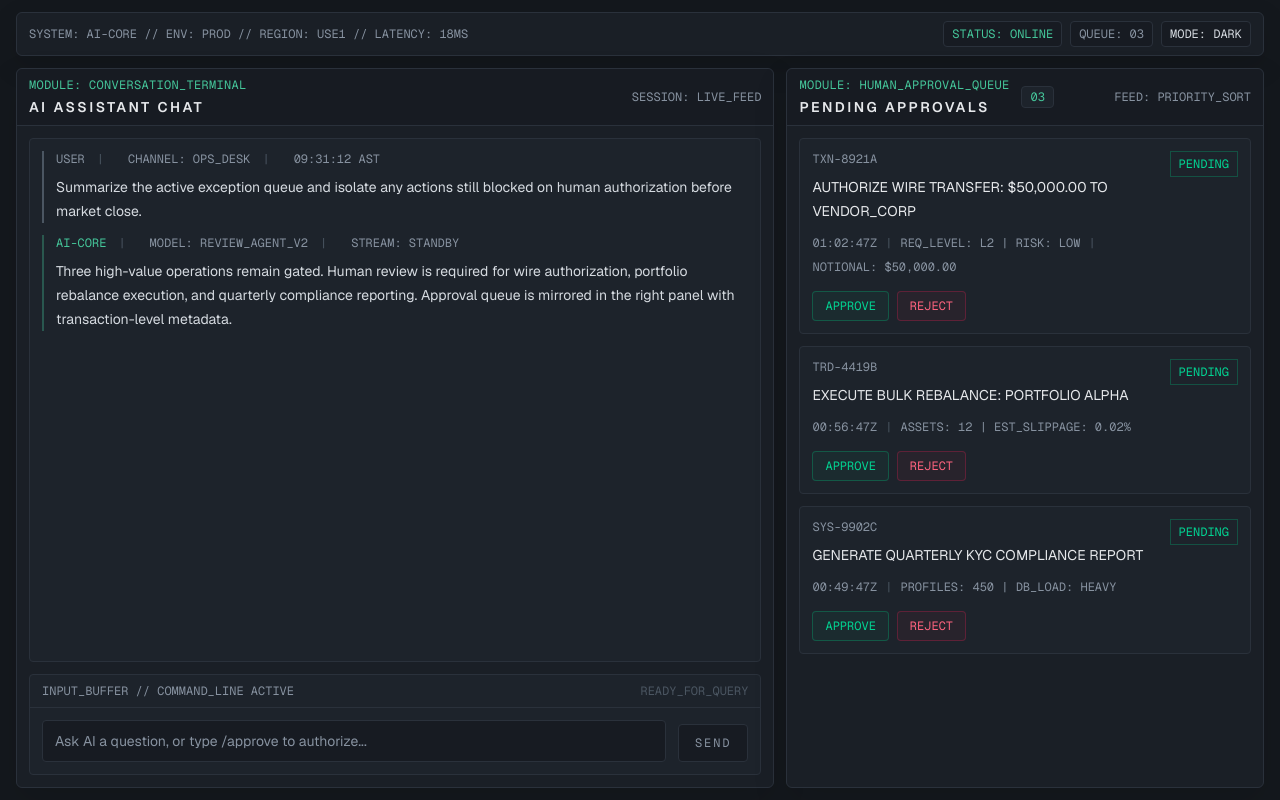
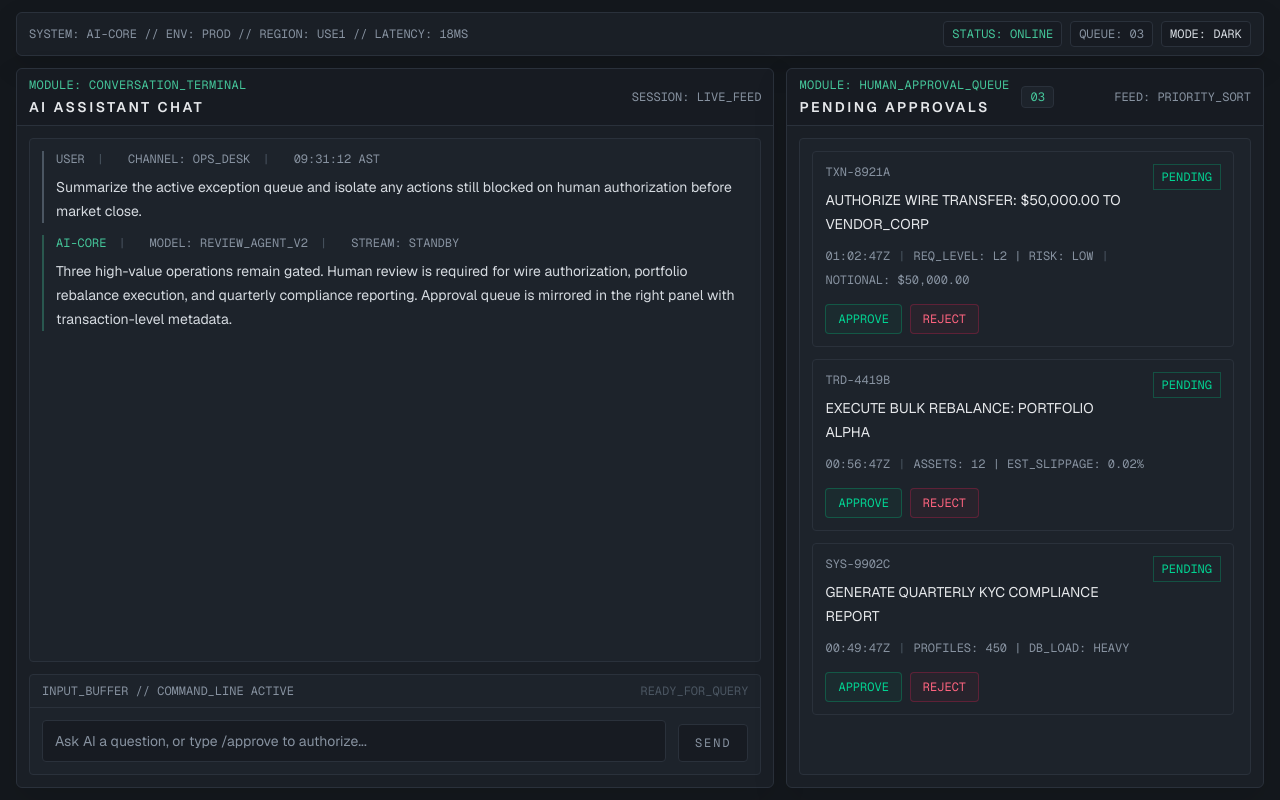
Before and after one commit to ShuaiNiu01/ai-dashboard, a Next.js app: page / in a window 1280 px wide. Built offline with nearby package versions, Linux system fonts and the light colour scheme; no server answers.

Commit message:
fix: improve layout and responsiveness of approval panels in DashboardShell

```diff
--- a/src/components/dashboard-shell.tsx
+++ b/src/components/dashboard-shell.tsx
@@ -826,9 +826,9 @@ export default function DashboardShell({
   }
 
   return (
-    <main className="min-h-screen bg-[var(--app-bg)] text-[var(--text-primary)] transition-colors duration-200">
-      <div className="mx-auto flex min-h-screen w-full max-w-[1600px] flex-col px-3 py-3 sm:px-4">
-        <header className="mb-3 flex flex-col gap-2 rounded-md border border-[var(--panel-border)] bg-[var(--panel-bg)] px-3 py-2 shadow-[0_10px_30px_rgba(0,0,0,0.12)] sm:flex-row sm:items-center sm:justify-between">
+    <main className="min-h-screen bg-[var(--app-bg)] text-[var(--text-primary)] transition-colors duration-200 lg:h-[100dvh] lg:overflow-hidden">
+      <div className="mx-auto flex min-h-screen w-full max-w-[1600px] flex-col px-3 py-3 sm:px-4 lg:h-full lg:min-h-0">
+        <header className="mb-3 shrink-0 flex flex-col gap-2 rounded-md border border-[var(--panel-border)] bg-[var(--panel-bg)] px-3 py-2 shadow-[0_10px_30px_rgba(0,0,0,0.12)] sm:flex-row sm:items-center sm:justify-between">
           <div className="font-mono text-xs text-[var(--text-muted)]">
             SYSTEM: AI-CORE // ENV: PROD // REGION: USE1 // LATENCY: 18MS
           </div>
@@ -852,10 +852,10 @@ export default function DashboardShell({
           </div>
         </header>
 
-        <div className="grid flex-1 gap-3 lg:grid-cols-[minmax(0,1.35fr)_minmax(360px,0.85fr)]">
+        <div className="grid min-h-0 flex-1 gap-3 lg:grid-cols-[minmax(0,1.35fr)_minmax(360px,0.85fr)]">
           <section
             aria-labelledby="chat-panel-title"
-            className="flex min-h-[36rem] flex-col rounded-md border border-[var(--panel-border)] bg-[var(--panel-bg)] shadow-[0_14px_36px_rgba(0,0,0,0.10)]"
+            className="flex min-h-[28rem] flex-col rounded-md border border-[var(--panel-border)] bg-[var(--panel-bg)] shadow-[0_14px_36px_rgba(0,0,0,0.10)] lg:h-full lg:min-h-0"
           >
             <div className="flex items-center justify-between gap-3 rounded-t-md border-b border-[var(--panel-border)] bg-[var(--surface-bg)] px-3 py-2">
               <div>
@@ -1034,7 +1034,7 @@ export default function DashboardShell({
 
           <section
             aria-labelledby="approvals-panel-title"
-            className="flex min-h-[36rem] flex-col rounded-md border border-[var(--panel-border)] bg-[var(--panel-bg)] shadow-[0_14px_36px_rgba(0,0,0,0.10)]"
+            className="flex min-h-[28rem] min-w-0 flex-col rounded-md border border-[var(--panel-border)] bg-[var(--panel-bg)] shadow-[0_14px_36px_rgba(0,0,0,0.10)] lg:h-full lg:min-h-0"
           >
             <div className="flex items-center justify-between gap-3 rounded-t-md border-b border-[var(--panel-border)] bg-[var(--surface-bg)] px-3 py-2">
               <div className="flex items-center gap-3">
@@ -1058,13 +1058,29 @@ export default function DashboardShell({
               </div>
             </div>
 
-            <div className="flex flex-1 flex-col gap-3 p-3">
-              <div className="flex flex-1 flex-col gap-3">
+            <div className="grid min-h-0 flex-1 gap-3 p-3">
+              <div className="min-h-0 overflow-hidden rounded-sm border border-[var(--panel-border)] bg-[var(--surface-bg-elevated)]">
+                <div className="flex h-full min-h-0 flex-col overflow-y-auto p-3">
+                  {approvalItems.length === 0 ? (
+                    <div className="flex h-full items-center justify-center rounded-sm border border-dashed border-[var(--panel-border-strong)] bg-[var(--surface-bg-elevated)] px-4 py-8 text-center">
+                      <div>
+                        <p className="font-mono text-xs tracking-[0.18em] text-[var(--accent-positive)]">
+                          QUEUE_EMPTY
+                        </p>
+                        <p className="mt-3 text-sm text-[var(--text-secondary)]">
+                          All pending authorizations cleared.
+                        </p>
+                      </div>
+                    </div>
+                  ) : (
+                    <div className="space-y-3 pr-1">
                       <AnimatePresence initial={false}>
                         {approvalItems.map((approval) => {
                           const amount = extractAmount(approval.action);
                           const decision = approvalStates[approval.id];
-                    const isProcessing = Boolean(processingApprovals[approval.id]);
+                          const isProcessing = Boolean(
+                            processingApprovals[approval.id],
+                          );
                           const cardBorderClass =
                             decision === "approve"
                               ? "border-emerald-500/45 shadow-[0_0_0_1px_rgba(16,185,129,0.22)]"
@@ -1097,12 +1113,16 @@ export default function DashboardShell({
                               </div>
 
                               <div className="flex flex-wrap items-center gap-2 font-mono text-xs text-[var(--text-muted)]">
-                          <span>{formatTerminalTimestamp(approval.requestedAt)}</span>
+                                <span>
+                                  {formatTerminalTimestamp(approval.requestedAt)}
+                                </span>
                                 <span className="text-[var(--line-muted)]">|</span>
                                 <span>{approval.meta}</span>
                                 {amount ? (
                                   <>
-                              <span className="text-[var(--line-muted)]">|</span>
+                                    <span className="text-[var(--line-muted)]">
+                                      |
+                                    </span>
                                     <span>NOTIONAL: {amount}</span>
                                   </>
                                 ) : null}
@@ -1114,7 +1134,9 @@ export default function DashboardShell({
                                   aria-label={`Approve ${approval.id}`}
                                   aria-pressed={decision === "approve"}
                                   disabled={isProcessing}
-                            onClick={() => handleDecision(approval.id, "approve")}
+                                  onClick={() =>
+                                    handleDecision(approval.id, "approve")
+                                  }
                                   className={`rounded-sm border px-3 py-1.5 font-mono text-xs transition-colors focus:ring-2 focus:ring-emerald-500 focus:outline-none disabled:cursor-not-allowed disabled:opacity-60 ${
                                     decision === "approve"
                                       ? "border-emerald-500/50 bg-emerald-500/14 text-emerald-300"
@@ -1128,7 +1150,9 @@ export default function DashboardShell({
                                   aria-label={`Reject ${approval.id}`}
                                   aria-pressed={decision === "reject"}
                                   disabled={isProcessing}
-                            onClick={() => handleDecision(approval.id, "reject")}
+                                  onClick={() =>
+                                    handleDecision(approval.id, "reject")
+                                  }
                                   className={`rounded-sm border px-3 py-1.5 font-mono text-xs transition-colors focus:ring-2 focus:ring-rose-500 focus:outline-none disabled:cursor-not-allowed disabled:opacity-60 ${
                                     decision === "reject"
                                       ? "border-rose-500/45 bg-rose-500/14 text-rose-300"
@@ -1142,19 +1166,9 @@ export default function DashboardShell({
                           );
                         })}
                       </AnimatePresence>
-
-                {approvalItems.length === 0 ? (
-                  <div className="flex flex-1 items-center justify-center rounded-sm border border-dashed border-[var(--panel-border-strong)] bg-[var(--surface-bg-elevated)] px-4 py-8 text-center">
-                    <div>
-                      <p className="font-mono text-xs tracking-[0.18em] text-[var(--accent-positive)]">
-                        QUEUE_EMPTY
-                      </p>
-                      <p className="mt-3 text-sm text-[var(--text-secondary)]">
-                        All pending authorizations cleared.
-                      </p>
                     </div>
+                  )}
                 </div>
-                ) : null}
               </div>
             </div>
           </section>
```
Lines whose indentation alone changed are shown as unchanged.
